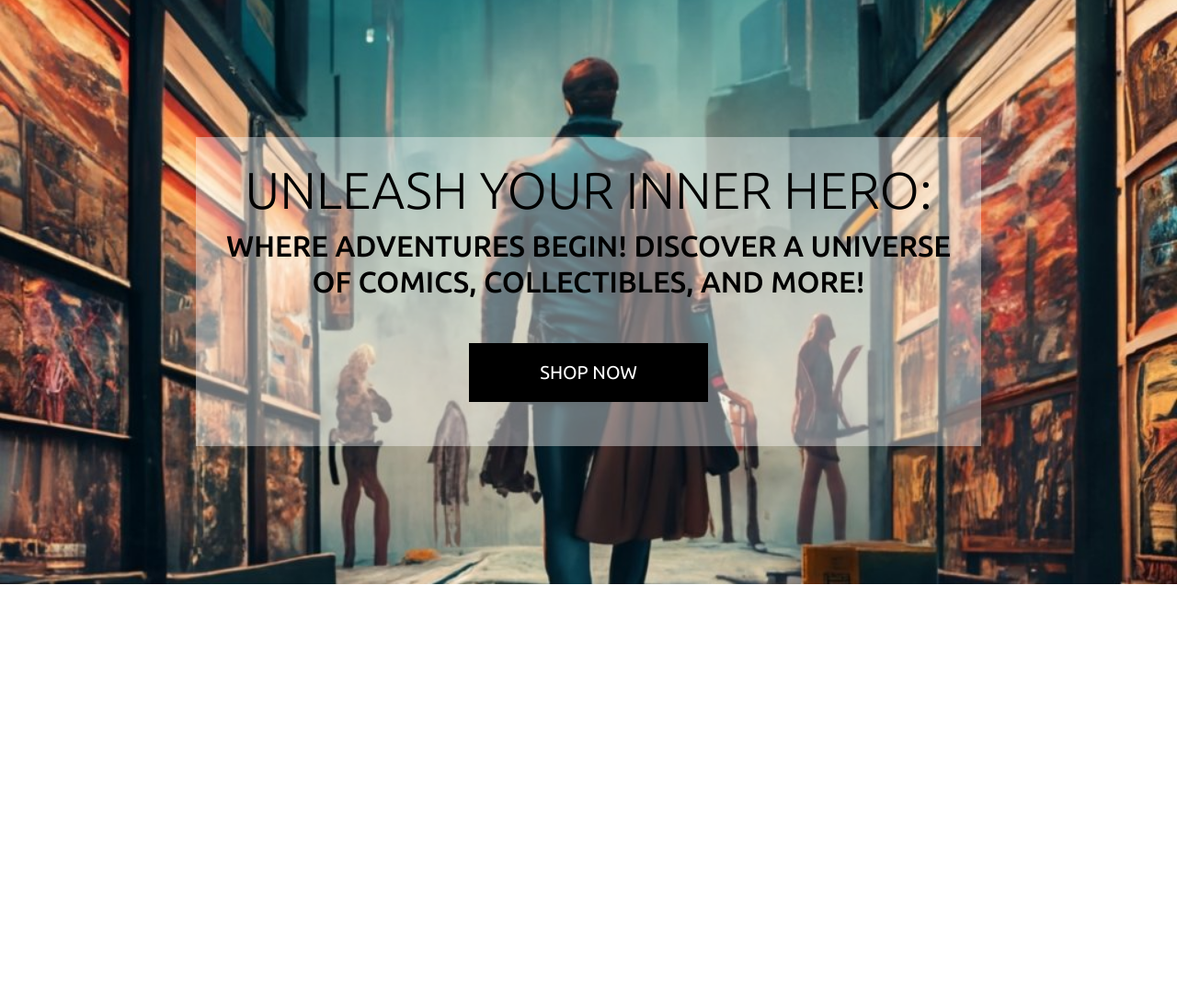
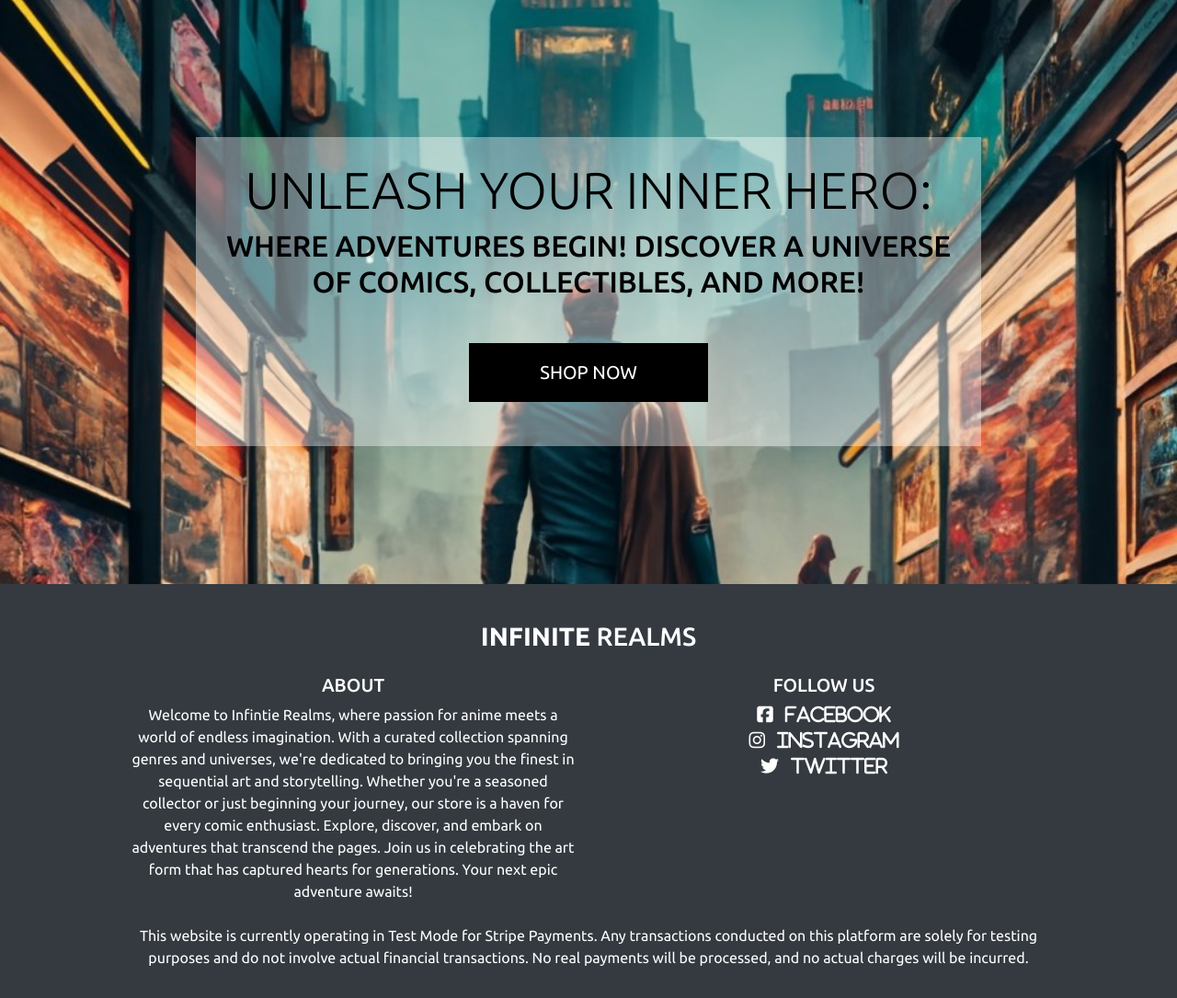
Before and after one commit to andrewcannan/infinite_realms, a Django app: page / in a window 1280 px wide. Shown: the part 165-1250 px from the top of the page at 92% size. Before the commit the page ends 800 px from the top, so only its background shows below. Run offline with Django 3.2, Linux system fonts and the light colour scheme; some libraries are stand-ins or nearby versions.

Commit message:
added footer

```diff
--- a/templates/base.html
+++ b/templates/base.html
@@ -120,5 +120,7 @@
 
     {% block postloadjs %}
     {% endblock %}
+
+    {% include 'includes/footer.html' %}
   </body>
 </html>
--- /dev/null
+++ b/templates/includes/footer.html
@@ -0,0 +1,74 @@
+<footer class="footer mt-auto py-3 bg-dark">
+    <div class="container py-3">
+        <div class="row">
+            <div class="col-12">
+                <div class="col-12 mx-0 py-1 py-lg-0 text-center">
+                    <a href="{% url 'home' %}" class="nav-link text-center">
+                        <h3 class="logo-font text-white my-0"><strong>Infinite</strong> Realms</h3>
+                    </a>
+                </div>
+            </div>
+        </div>
+    </div>
+    <div class="container">
+        <div class="row">
+            <div class="col-12 col-md-6 text-center">
+                <h5 class="text-white">ABOUT</h5>
+                <p class="text-white">
+                    Welcome to Infintie Realms, where passion for anime meets a world of endless
+                    imagination. With a curated collection spanning genres and universes, we're dedicated to bringing
+                    you the finest in sequential art and storytelling. Whether you're a seasoned collector or just
+                    beginning your journey, our store is a haven for every comic enthusiast. Explore, discover, and
+                    embark on adventures that transcend the pages. Join us in celebrating the art form that has captured
+                    hearts for generations. Your next epic adventure awaits!
+                </p>
+            </div>
+            <div class="col-12 col-md-6 text-center">
+                <h5 class="text-white">FOLLOW US<h5>
+                        <div class="col p-0 mb-1">
+                            <a href="https://www.facebook.com/profile.php?id=100088558250954"
+                                class="text-decoration-none" target="_blank" rel="noopener"
+                                aria-label="Follow us on Facebook">
+                                <i class="fab fa-facebook-square text-white" aria-hidden="true">
+                                    <span class="text-white pl-2">Facebook</span>
+                                </i>
+                            </a>
+                        </div>
+                        <div class="col p-0 mb-1">
+                            <a href="https://www.instagram.com/" class="text-decoration-none" target="_blank"
+                                rel="noopener" aria-label="Follow us on Instagram">
+                                <i class="fab fa-instagram text-white" aria-hidden="true">
+                                    <span class="text-white pl-2">Instagram</span>
+                                </i>
+                            </a>
+                        </div>
+                        <div class="col p-0 mb-1">
+                            <a href="https://twitter.com/?lang=en" class="text-decoration-none" target="_blank"
+                                rel="noopener" aria-label="Follow us on Twitter">
+                                <i class="fab fa-twitter text-white" aria-hidden="true">
+                                    <span class="text-white pl-2">Twitter</span>
+                                </i>
+                            </a>
+                        </div>
+            </div>
+        </div>
+    </div>
+    <div class="container">
+        <div class="row mt-2">
+            <div class="col-12 text-center">
+                <p class="text-white">
+                    This website is currently operating in Test Mode for Stripe Payments. Any transactions conducted on
+                    this platform are solely for testing purposes and do not involve actual financial transactions. No
+                    real payments will be processed, and no actual charges will be incurred.
+                </p>
+            </div>
+        </div>
+    </div>
+</footer>
+
+{% block postloadjs %}
+<script>
+    const currentYear = document.querySelector("#current-year");
+    currentYear.innerText = new Date().getFullYear();
+</script>
+{% endblock %}
```
